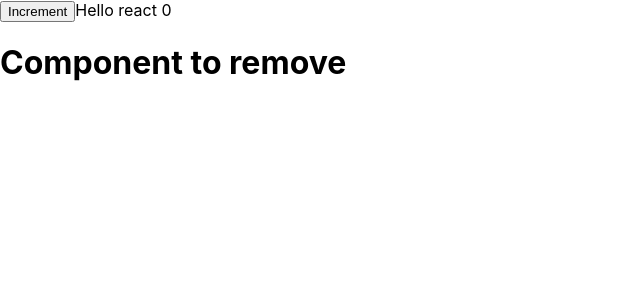
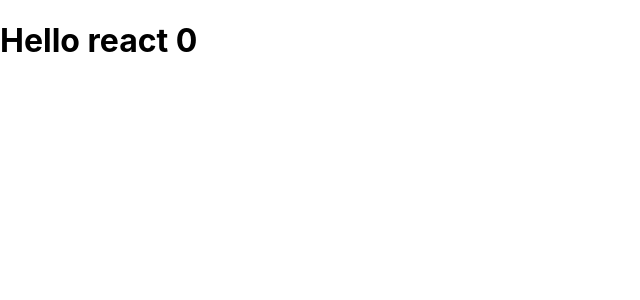
Before and after one commit to VartanovMaks/lection, a React (Create React App) app: page / in a window 1280 px wide. Shown: the top 300 px of the page, without its empty margins (0-640 px from the left). Built offline with nearby package versions, Linux system fonts and the light colour scheme.

Commit message:
Итог функциональной реализации с интервалами

```diff
--- a/src/App.js
+++ b/src/App.js
@@ -1,13 +1,18 @@
 import React, {Component} from 'react';
 
+let interval;
 class Comp extends Component {
 
   componentDidMount() {
     console.log('child componentDidMount')
+    interval = setInterval( ()=>{
+      console.log('fetching daTA')
+    },2000)
   }
 
   componentWillUnmount() {
     console.log('child componentWillUnmount')
+    clearInterval(interval)
 
   }
 
@@ -46,9 +51,9 @@ incCounter = ()=>{
     {this.state.counter>5 && this.setState({counter:0})}
     return (
       <div>
-        <button onClick={this.incCounter}> Increment </button>
-        Hello react {this.state.counter}
-        <Comp />
+        <h1 onClick={this.incCounter}> Hello react {this.state.counter} </h1>
+         {/* !!this.state.counter - приведение к булевому типу!! */}
+        {!!(this.state.counter % 2) && <Comp />}
       </div>
     );
   }
```
